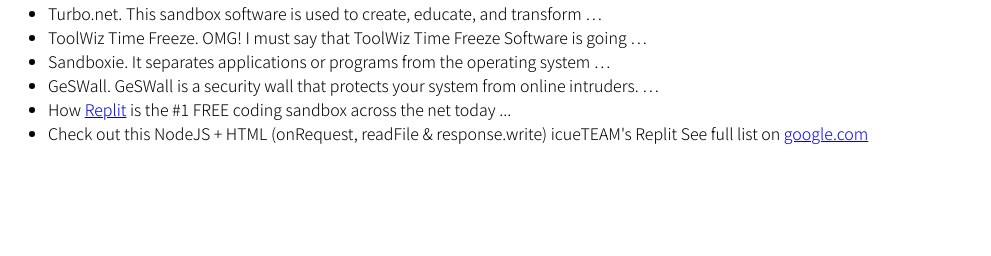
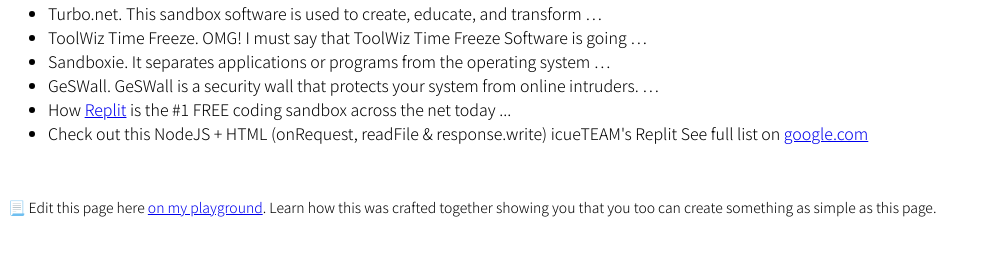
Before and after one commit to HelloMikko/JS2HTML_Output, a website: page index.html in a window 1280 px wide. Shown: the part 472-728 px from the top of the page, without its empty margins (0-991 px from the left). Drawn offline with Linux system fonts and the light colour scheme.

Commit message:
Updated @index.html page

```diff
--- a/index.html
+++ b/index.html
@@ -16,6 +16,10 @@
         font-family: 'Noto Sans JP', sans-serif;
         font-size: 16px;
       }
+      style1 {
+        font-family: 'Noto Sans JP', sans-serif;
+        font-size: 14px;
+      }
 </style>
 </head>
 
@@ -32,7 +36,10 @@
 <li>How <a href="https://replit.com" title="Replit">Replit</a> is the #1 FREE coding sandbox across the net today ...</li>
 <li>Check out this NodeJS + HTML (onRequest, readFile &amp; response.write) icueTEAM&#39;s Replit
 See full list on <a href="https://google.com" title="google.com">google.com</a></li>
-</ul>
+</ul><br />
 
+<br />
+<style1>📃 Edit this page here <a href="https://replit.com/@icueMike/respondnode#index.html">on my playground</a>. Learn how this was crafted together showing you that you too can create something as simple as this page.
+</style1>
 </body>
 </html>
```
